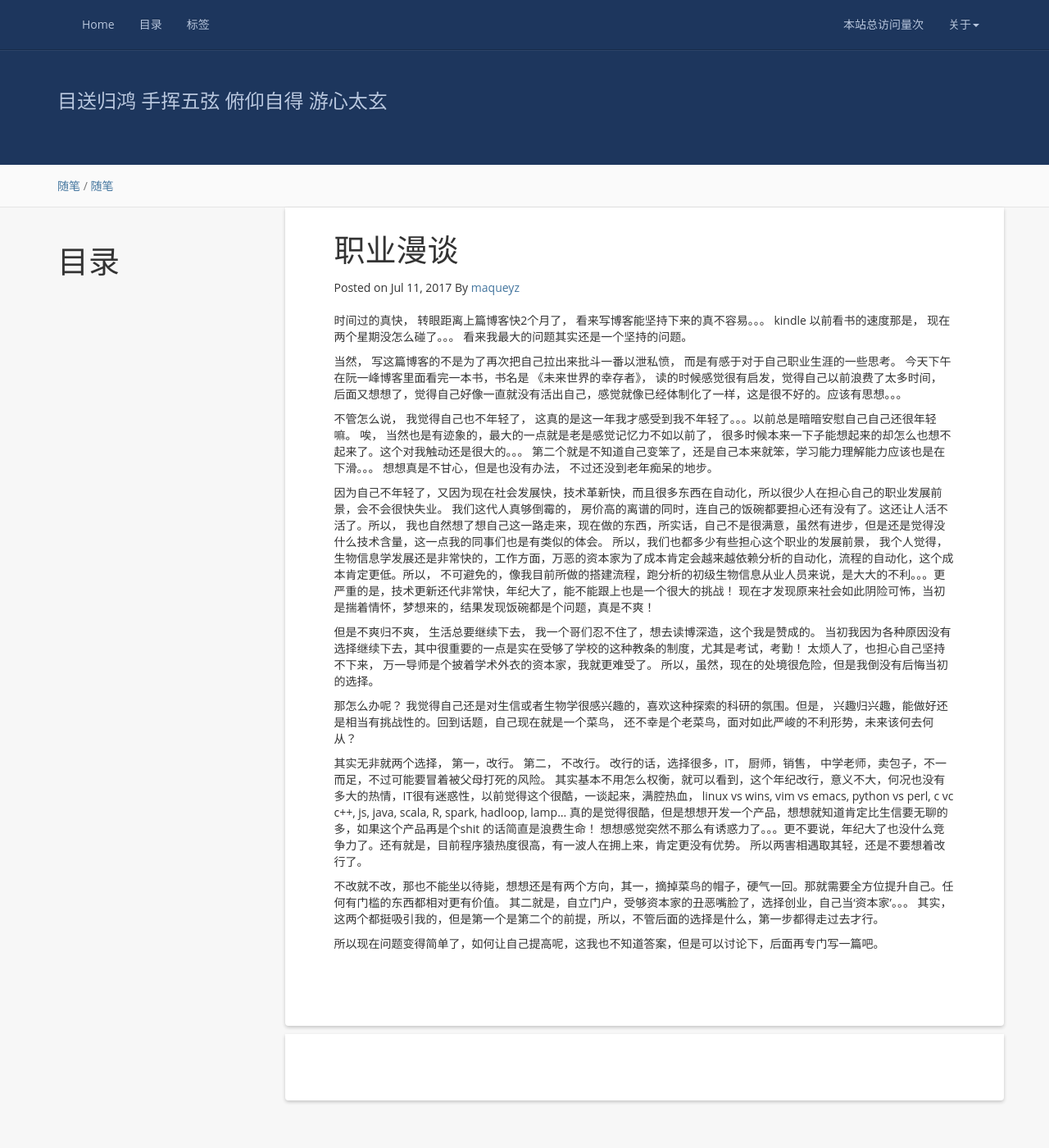
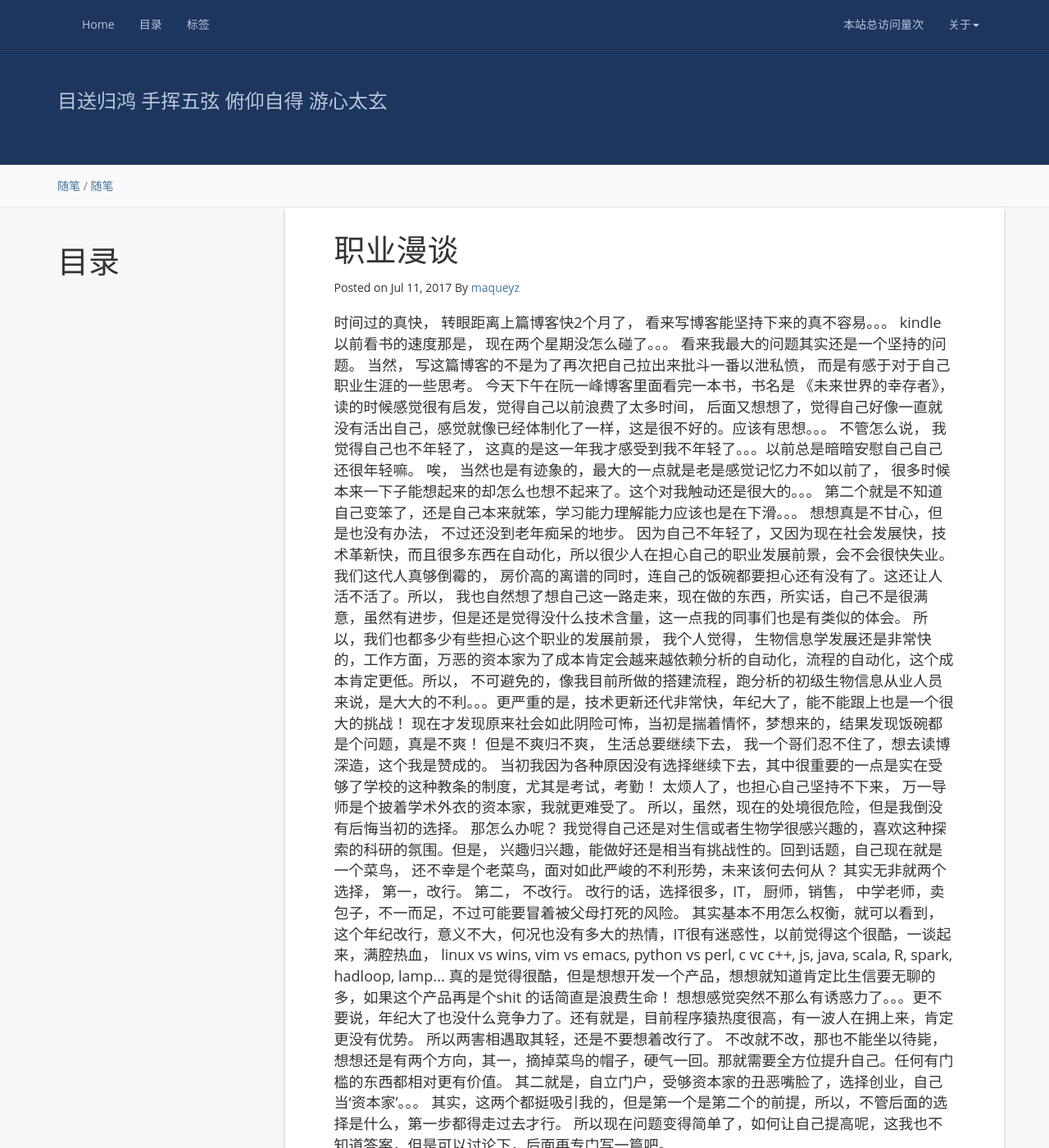
Before and after one commit to maqueredkop/maqueredkop.github.io, a Jekyll site: the page built from _posts/2017-07-11-职业漫谈.md, in a window 1280 px wide and 1400 px high. Shown: the whole window at 82% size. Built offline with Jekyll 4.4.1, drawn with Linux system fonts in a browser that asks for light colours; nearby versions of some CDN libraries; a script that is not in the unit is left out; comment, search, counter and statistics services are not loaded.

Commit message:
change the font size

```diff
--- a/_posts/2017-07-11-职业漫谈.md
+++ b/_posts/2017-07-11-职业漫谈.md
@@ -11,6 +11,7 @@ tag: [随笔]
 {:toc}
 
 
+<font size=4>
 时间过的真快， 转眼距离上篇博客快2个月了， 看来写博客能坚持下来的真不容易。。。 kindle 以前看书的速度那是， 现在两个星期没怎么碰了。。。  看来我最大的问题其实还是一个坚持的问题。
 
 当然， 写这篇博客的不是为了再次把自己拉出来批斗一番以泄私愤， 而是有感于对于自己职业生涯的一些思考。 今天下午在阮一峰博客里面看完一本书，书名是 《未来世界的幸存者》， 读的时候感觉很有启发，觉得自己以前浪费了太多时间， 后面又想想了，觉得自己好像一直就没有活出自己，感觉就像已经体制化了一样，这是很不好的。应该有思想。。。
@@ -28,3 +29,5 @@ tag: [随笔]
 不改就不改，那也不能坐以待毙，想想还是有两个方向，其一，摘掉菜鸟的帽子，硬气一回。那就需要全方位提升自己。任何有门槛的东西都相对更有价值。 其二就是，自立门户，受够资本家的丑恶嘴脸了，选择创业，自己当‘资本家’。。。 其实，这两个都挺吸引我的，但是第一个是第二个的前提，所以，不管后面的选择是什么，第一步都得走过去才行。
 
 所以现在问题变得简单了，如何让自己提高呢，这我也不知道答案，但是可以讨论下，后面再专门写一篇吧。
+
+</font>
```
